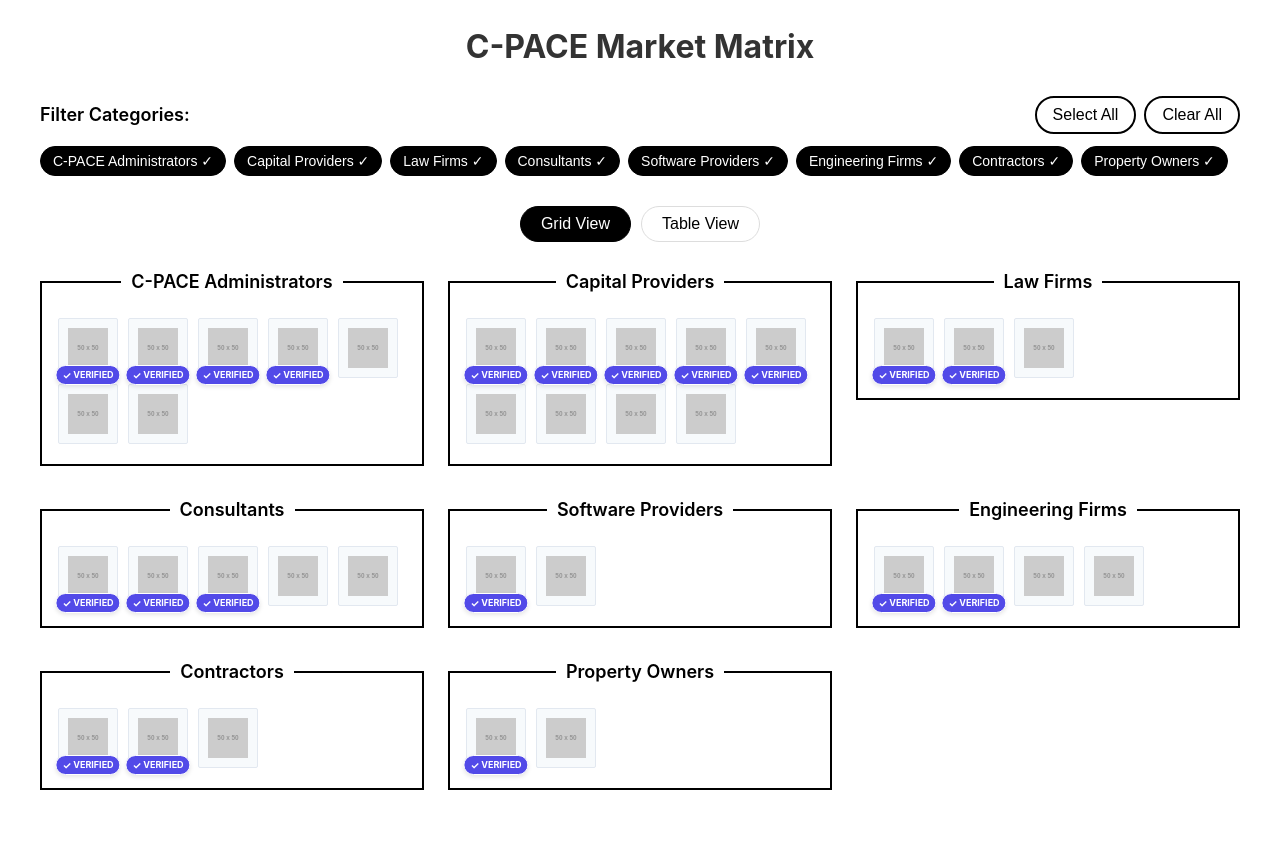
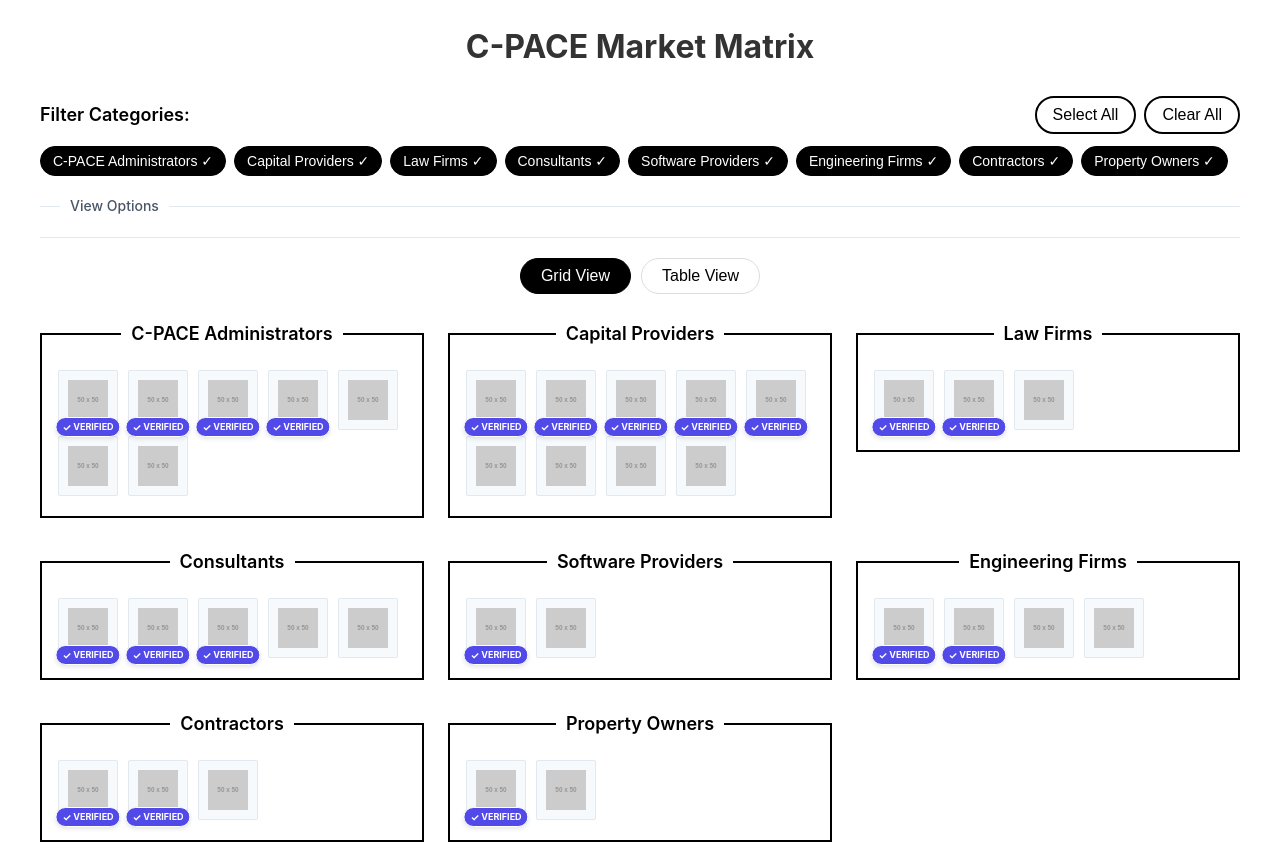
Before and after one commit to amigara/C-PACE_Market_Matrix, a React (Create React App) app: page / in a window 1280 px wide. Before the commit the page ends 800 px from the top, so only its background shows below. Built offline with nearby package versions, Linux system fonts and the light colour scheme.

Commit message:
Update marketMatrix.css

```diff
--- a/src/marketMatrix.css
+++ b/src/marketMatrix.css
@@ -214,7 +214,8 @@
 
 /* Filter styles */
 .matrix-filters {
-  margin-bottom: 30px;
+  margin-bottom: 15px;
+  padding-bottom: 10px;
 }
 
 .filters-header {
@@ -295,7 +296,11 @@
 .view-toggle {
   display: flex;
   justify-content: center;
+  margin-top: 25px;
   margin-bottom: 20px;
+  position: relative;
+  padding-top: 20px;
+  border-top: 1px solid #e2e8f0;
 }
 
 .view-button {
@@ -313,6 +318,26 @@
   background-color: #000;
   color: white;
   border-color: #000;
+}
+
+/* View Controls Section */
+.view-controls-section {
+  position: relative;
+  margin-top: 20px;
+  padding-top: 5px;
+  border-top: 1px solid #e2e8f0;
+}
+
+.view-controls-section:before {
+  content: "View Options";
+  position: absolute;
+  top: -10px;
+  left: 20px;
+  background: white;
+  padding: 0 10px;
+  font-size: 14px;
+  font-weight: 500;
+  color: #4a5568;
 }
 
 /* Table Styles */
```
